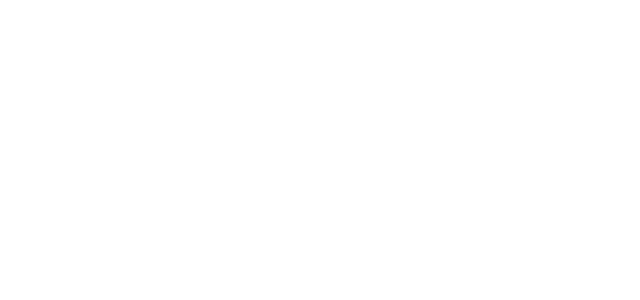
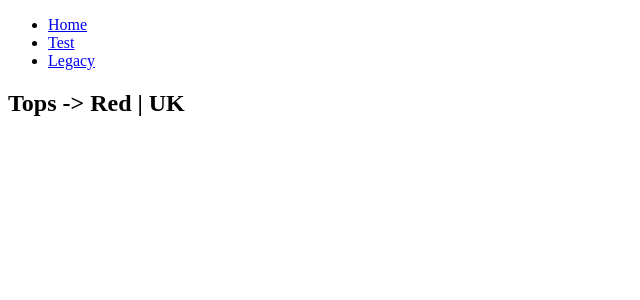
Before and after one commit to proinfo/nuxt3-example, a Nuxt app: page /uk/tops/red in a window 1280 px wide. Before the commit this address had no page. Shown: the top 300 px of the page, without its empty margins (0-640 px from the left). Built offline with nearby package versions, Linux system fonts and the light colour scheme.

Commit message:
redirect for lang path

```diff
--- a/edgio.config.js
+++ b/edgio.config.js
@@ -17,6 +17,10 @@ module.exports = {
     origin: {
       domainOrIp: "www.thewhitecompany.com",
       hostHeader: "www.thewhitecompany.com",
+    },
+    api: {
+      domainOrIp: "api.thewhitecompany.com",
+      hostHeader: "api.thewhitecompany.com",
     },
   },
 
--- /dev/null
+++ b/pages/uk/tops/red/index.vue
@@ -0,0 +1,25 @@
+<template lang="">
+  <div>
+    <header>
+      <nav>
+        <ul>
+          <li><nuxt-link to="/uk/">Home</nuxt-link></li>
+          <li><nuxt-link to="/uk/test">Test</nuxt-link></li>
+          <li><a href="/uk/c/clothing">Legacy</a></li>
+        </ul>
+      </nav>
+    </header>
+    <h2>Tops -> Red | UK</h2>
+
+  </div>
+</template>
+
+<script>
+export default {
+
+}
+</script>
+
+<style >
+
+</style>
--- /dev/null
+++ b/pages/us/tops/red/index.vue
@@ -0,0 +1,25 @@
+<template lang="">
+  <div>
+    <header>
+      <nav>
+        <ul>
+          <li><nuxt-link to="/uk/">Home</nuxt-link></li>
+          <li><nuxt-link to="/uk/test">Test</nuxt-link></li>
+          <li><a href="/uk/c/clothing">Legacy</a></li>
+        </ul>
+      </nav>
+    </header>
+    <h2>Tops -> Red | US</h2>
+
+  </div>
+</template>
+
+<script>
+export default {
+
+}
+</script>
+
+<style >
+
+</style>
```
Also changed, not shown: routes.ts (+27 -4 lines), .edgio_temp/injected-service-worker.js.
